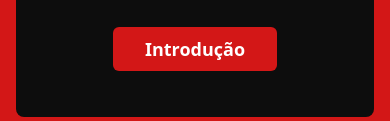
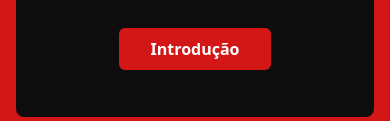
Before and after one commit to anti-w/atividade-3, a website: page src/index.html in a window 390 px wide. Shown: the part 703-824 px from the top of the page. Drawn offline with nearby package versions, Linux system fonts and the light colour scheme.

Commit message:
tamanho do texto do botão alterado quando mobile

```diff
--- a/src/index.html
+++ b/src/index.html
@@ -76,7 +76,7 @@
           </p>
           <a
             href="#intro"
-            class="place-self-center text-lg bg-secondary w-max px-8 py-2 rounded-md text-white font-bold hover:border-2 transition ease-in-out delay-150 hover:-translate-y-1 hover:scale-110 duration-200"
+            class="place-self-center sm:text-lg bg-secondary w-max px-8 py-2 rounded-md text-white font-bold hover:border-2 transition ease-in-out delay-150 hover:-translate-y-1 hover:scale-110 duration-200"
           >
             Introdução
           </a>
```
Also changed, not shown: dist/output.css.
